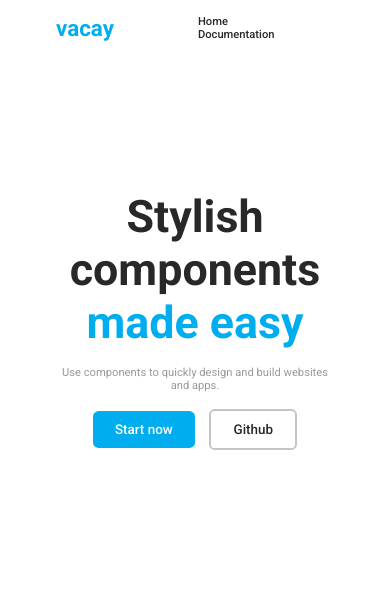
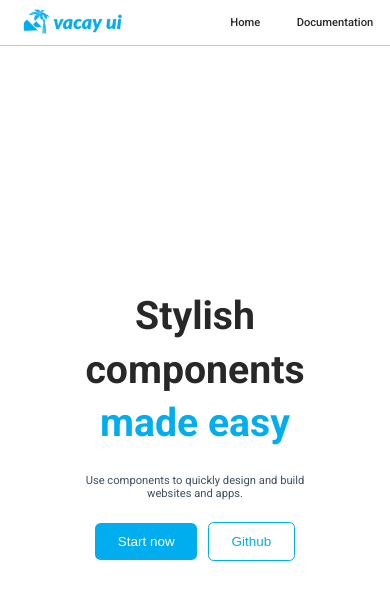
Before and after one commit to anik31/vacay-ui, a plain HTML site: page index.html in a window 390 px wide. Drawn offline with Linux system fonts and the light colour scheme.

Commit message:
style: update home page & add logo-favicon

```diff
--- a/index.html
+++ b/index.html
@@ -4,12 +4,14 @@
     <meta charset="UTF-8">
     <meta http-equiv="X-UA-Compatible" content="IE=edge">
     <meta name="viewport" content="width=device-width, initial-scale=1.0">
+    <link rel="icon" href="./assets/favicon.ico" />
     <title>Vacay UI</title>
+    <link rel="stylesheet" href="./components/vacay.css">
     <link rel="stylesheet" href="style.css">
 </head>
 <body>
     <header class="header-docs">
-        <h1 class="header-logo">vacay</h1>
+        <a href="/index.html"><img class="header-logo" src="./assets/logo.png" /></a>
         <nav class="header-nav">
             <ul>
                 <li><a href="/index.html">Home</a></li>
@@ -20,9 +22,11 @@
     <main class="hero">
         <div class="hero-content">
             <h2 class="hero-text">Stylish components <span class="hero-text-focus">made easy</span></h2>
-            <p class="hero-sub-text">Use components to quickly design and build websites and apps.</p>
-            <a href="/docs.html" class="button primary-btn">Start now</a>
-            <a href="https://github.com/anik31/vacay-ui/tree/dev" target="_blank" class="button secondary-btn">Github</a>
+            <p class="hero-sub-text text-gray">Use components to quickly design and build websites and apps.</p>
+            <div class="btn-wrapper">
+                <button><a href="/docs.html" class="button primary-btn">Start now</a></button>
+                <button><a href="https://github.com/anik31/vacay-ui/tree/dev" target="_blank" class="button btn-primary-outline">Github</a></button>
+            </div>
         </div>
         <div class="hero-image-wrapper">
             <img class="hero-image" src="/assets/hero-image.jpg" alt="design system sample image">
--- a/style.css
+++ b/style.css
@@ -12,6 +12,10 @@
 
 a{
     text-decoration: none;
+}
+
+button{
+    background-color: transparent;
 }
 
 /* || colors */
@@ -79,22 +83,32 @@ button{
 
 /* || header */
 
+.header{
+    border-bottom: 1px solid var(--lynx-gray-color);
+}
+
 .header-docs{
     display: flex;
     align-items: center;
-    height: 4rem;
-    margin-bottom: 1rem;
-    padding: 2.5rem 0;
+    height: 3rem;
+    padding: 2rem 0;
+    border-bottom: 1px solid var(--lynx-gray-color);
 }
 
 .header-logo{
     color: var(--primary-color);
-    margin: 0 5rem;
+    margin-left: 2rem;
+    width: 9rem;
+    align-items: center;
+}
+
+.header-nav{
+    margin-left: auto;
 }
 
 .header-nav li{
     display: inline-block;
-    margin: 0 2rem;
+    margin: 0 1rem;
 }
 
 .header-nav a{
@@ -112,11 +126,20 @@ button{
 /* || hero */
 
 .hero-content{
-    width: 25rem;
+    width: 30vw;
+    display: flex;
+    flex-direction: column;
+    gap: 2rem;
+}
+
+.hero-content .btn-wrapper{
+    display: flex;
+    gap: 1rem;
 }
 
 .hero-text{
     font-size: 4rem;
+    line-height: 4.8rem;
 }
 
 .hero-text-focus{
@@ -124,7 +147,7 @@ button{
 }
 
 .hero-image{
-    width: 25rem;
+    width: 30vw;
     border-radius: 0.5rem;
     object-fit: cover;
 }
@@ -133,11 +156,7 @@ button{
     display: flex;
     align-items: center;
     justify-content: space-evenly;
-}
-
-.hero-sub-text{
-    margin: 1.5rem 0;
-    color: var(--grey-color);
+    height: 90vh;
 }
 
 /* || docs */
@@ -150,7 +169,7 @@ button{
 
 .sidenav{
     position: sticky;
-    top: 5rem;
+    top: 6rem;
     overflow-y: scroll;
     height: 85vh;
     width: 13rem;
@@ -230,11 +249,29 @@ iframe{
 
 }
 
+@media only screen and (max-width:1040px) {
+    .hero-text{
+        font-size: 3.5rem;
+        width: 10ch;
+    }
+
+    .hero-sub-text{
+        width: 35ch;
+    }
+
+    .hero-content{
+        width: 40vw;
+    }
+
+    .hero-image{
+        width: 40vw;
+    }
+}
+
 @media only screen and (max-width:1024px){
     .sidenav{
         display: none;
     }
-
 }
 
 @media only screen and (max-width:768px){
@@ -259,11 +296,13 @@ iframe{
     }
 
     .hero{
-        height: 60vh;
         justify-content: center;
     }
 
     .hero-content{
+        width: 70vw;
+        justify-content: center;
+        align-items: center;
         text-align: center;
     }
 }
```
Also changed, not shown: docs.html (+3 -2 lines), assets/favicon.ico (added), assets/logo.png (added).
